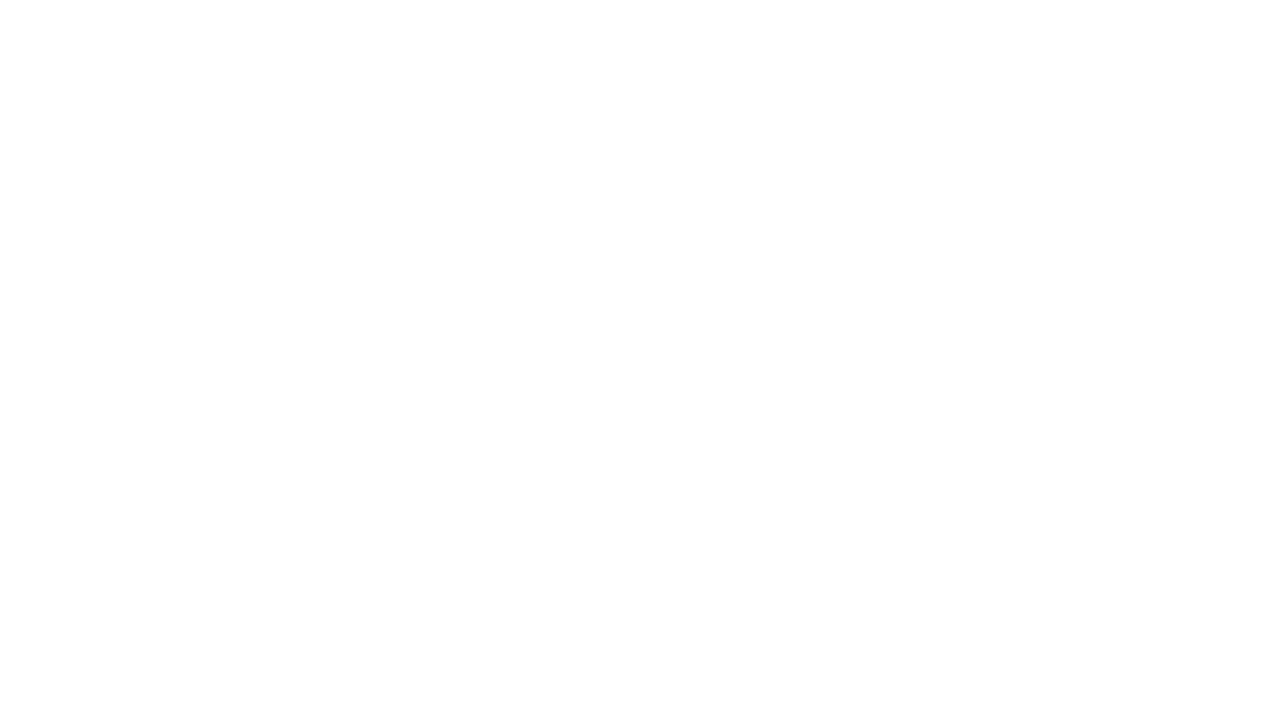
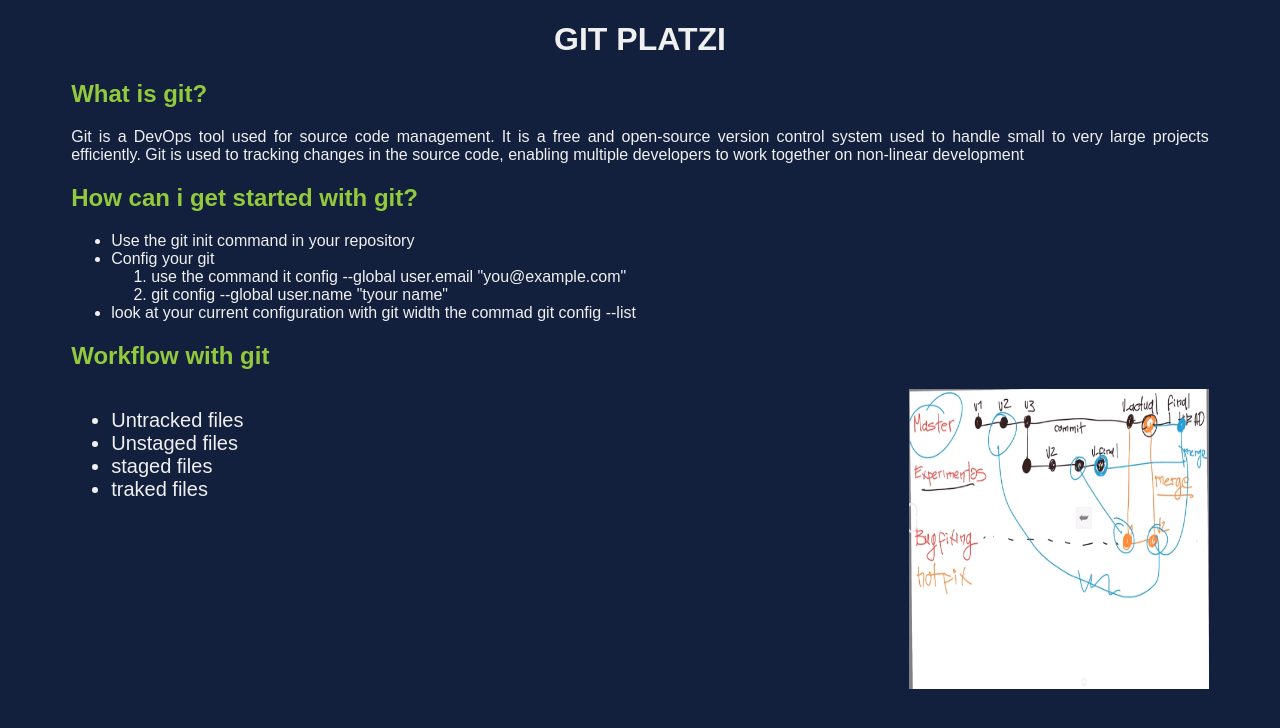
Before and after one commit to Chuss234/Cursos, a plain HTML site: page index.html in a window 1280 px wide. Drawn offline with Linux system fonts and the light colour scheme.

Commit message:
Creating my first page using git

```diff
--- a/css/style.css
+++ b/css/style.css
@@ -1,7 +1,39 @@
 body
 {
-    color: red;
-    text-align: center;
-    font-size: 32px;
+    font-family: sans-serif;
+    background-color: #121F3D;
 
 }
+
+.tittle-page{
+    text-align: center;
+    color: #f0f0f0;
+}
+.main-content{
+    margin: auto;
+    width: 90%;
+    color: #92C93D;
+}
+p{
+    text-align: justify;
+    color: #f0f0f0;
+}
+ul,li,ol{
+    color: #f0f0f0;
+}
+.content{
+    display:flex;
+
+}
+.image-workflow-content img{
+    width: 25%;
+
+}
+.image-workflow-content img{
+    width: 300px;
+    height: 300px;
+}
+.info-workflow-content{
+    font-size: 20px;
+    width: 75%;
+}
--- a/index.html
+++ b/index.html
@@ -4,9 +4,47 @@
     <meta charset="UTF-8">
     <meta http-equiv="X-UA-Compatible" content="IE=edge">
     <meta name="viewport" content="width=device-width, initial-scale=1.0">
-    <title>CUrso git</title>
+    <link rel="stylesheet" href="css/style.css">
+    <title>Git & Git hub</title>
 </head>
 <body>
 
+    <h1 class="tittle-page" >GIT PLATZI</h1>
+
+    <div class="main-content">
+        <h2>What is git? </h2>
+        <p>
+            Git is a DevOps tool used for source code management. It is a free and open-source version control system used to handle small to very large projects efficiently. Git is used to tracking changes in the source code, enabling multiple developers to work together on non-linear development
+        </p>
+        <h2>
+            How can i get started with git?
+        </h2>
+        <ul>
+            <li>Use the git init command in your repository</li>
+            <li>Config your git</li>
+            <ol>
+                <li>use the command it config --global user.email "you@example.com" </li>
+                <li>git config --global user.name "tyour name" </li>
+            </ol>
+            <li>look at your current configuration with git width the commad git config --list  </li>
+        </ul>
+        <h2>
+            Workflow with git
+        </h2>
+        <div class="content">
+            <div class="info-workflow-content" >
+                <ul>
+                    <li>Untracked files</li>
+                    <li>Unstaged files </li>
+                    <li>staged files </li>
+                    <li>traked files </li>
+                </ul>
+            </div>
+            <div class="image-workflow-content" >
+                <img src="file/Captura de pantalla de 2021-09-28 16-01-45.png" alt="this is a image">
+            </div>
+        </div>
+
+    </div>
 </body>
 </html>
```
Also changed, not shown: file/Captura de pantalla de 2021-09-28 16-01-45.png (added).
